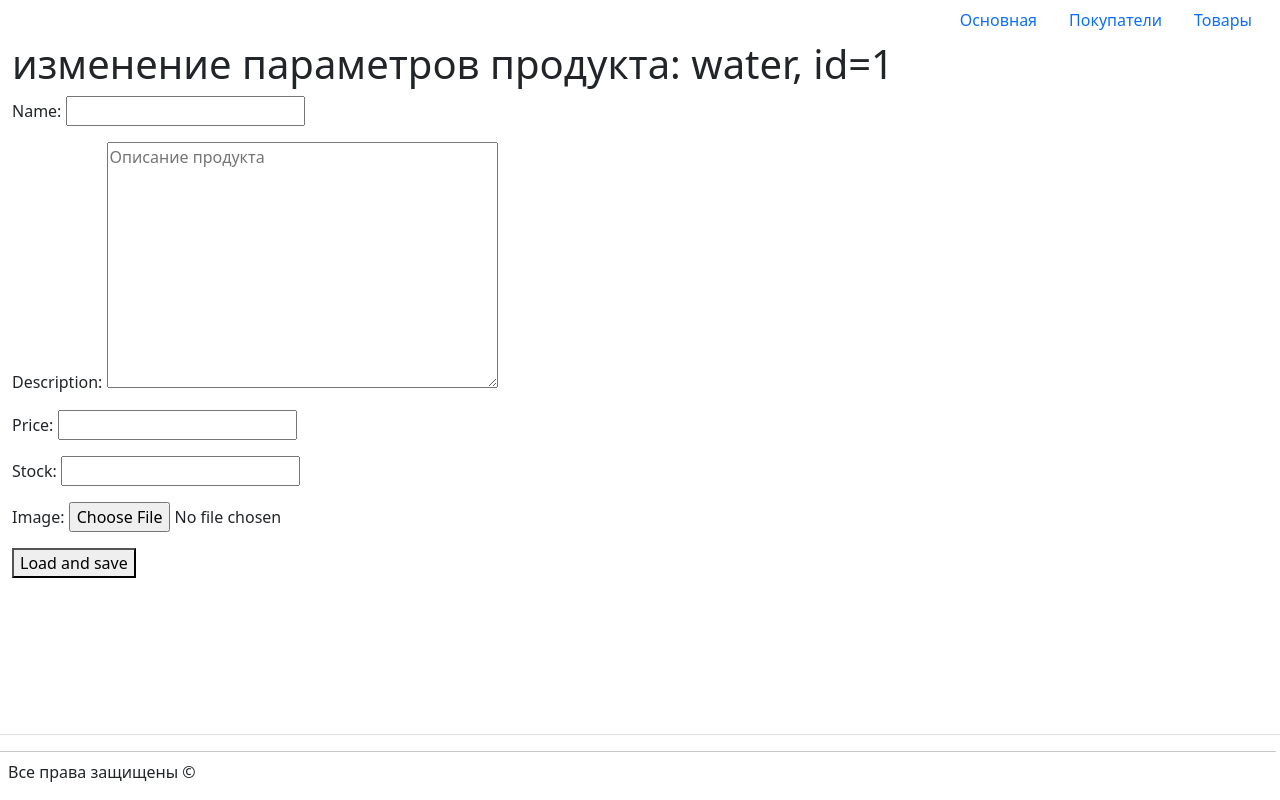
After one commit to Pavel81181/Django_market, a Django app: page /product_form/1 in a window 1280 px wide. The commit adds this page. Run offline with Django 5.2, Linux system fonts and the light colour scheme; data comes from the database, SQL or seed files in the repository; both versions use the stored data as it was after the commit; some libraries are stand-ins or nearby versions.

Commit message:
Сделал домашнюю №4

```diff
--- /dev/null
+++ b/marketapp/forms.py
@@ -0,0 +1,17 @@
+from django import forms
+
+
+class ProductForm(forms.Form):
+    name = forms.CharField(max_length=100)
+    description = forms.CharField(widget=forms.Textarea(attrs={"placeholder": "Описание продукта"}))
+    price = forms.DecimalField(max_digits=8, decimal_places=2)
+    stock = forms.IntegerField()
+    image = forms.ImageField(widget=forms.FileInput(attrs={"placeholder": "Изображение продукта"}))
+
+
+class ChoiceProductById(forms.Form):
+    id_product = forms.IntegerField()
+
+class ChoiceProductByClientBydays(forms.Form):
+    id_client = forms.IntegerField()
+    days = forms.IntegerField()
--- a/marketapp/models.py
+++ b/marketapp/models.py
@@ -19,7 +19,7 @@ class Product(models.Model):
     price = models.DecimalField(max_digits=8, decimal_places=2)
     stock = models.DecimalField(max_digits=8, decimal_places=2)
     add_date = models.DateField(auto_now_add=True)
-    # image_product = models.ImageField(upload_to="images/")
+    image_product = models.ImageField(upload_to="images/")
 
     def __str__(self):
         return f'Productname: {self.name}, description: {self.description}, price: {self.price}, add_date: {self.add_date}'
--- a/marketapp/templates/marketapp/product.html
+++ b/marketapp/templates/marketapp/product.html
@@ -9,6 +9,7 @@
 <p>описание: {{ product.description}}</p>
 <p>дата создания: {{ product.add_date }}</p>
 <br>
-<!--{{ product.image_product }}-->
+<img alt="{{ product.name }}" src="{{ product.image_product }}">
+{{ product.image_product }}
 
 {% endblock %}
--- /dev/null
+++ b/marketapp/templates/marketapp/product_form.html
@@ -0,0 +1,13 @@
+{% extends 'marketapp/base.html' %}
+{% block title %} изменение продукта {% endblock %}
+
+
+{% block content %}
+<h1>изменение параметров продукта: {{product.name}}, id={{product.id}}</h1>
+
+    <form action="" method="post" enctype="multipart/form-data">
+        {% csrf_token %}
+        {{ form.as_p }}
+        <button type="submit">Load and save</button>
+    </form>
+{% endblock %}
--- a/marketapp/templates/marketapp/products.html
+++ b/marketapp/templates/marketapp/products.html
@@ -11,6 +11,7 @@
     <p>цена: {{ product.price }}</p>
     <p>описание: {{ product.description }}</p>
     <p>дата создания: {{ product.add_date }}</p>
+    <img src="{{ product.image_product }}" alt="{{ product.name }}">
 <br>
 {%  endfor %}
 
--- a/marketapp/urls.py
+++ b/marketapp/urls.py
@@ -11,4 +11,6 @@ urlpatterns = [
     path('orders/', views.orders, name='orders'),                              # вывод всех заказов
     path('user_orders/<int:user_id>', views.user_orders, name='user_orders'),      # все заказы по клиенту
     path('user_products_sorted/<int:user_id>/<int:days>/', views.user_products_sorted, name='user_products_sorted'), # вывод всех товаров по клиенту за последние кол дней
-    ]
+    path('product_form/<int:id_product>', views.product_form, name='product_form'),        #форма дляизменения выбранного по id продукта (форма для выбора Id продукта  - стр 15)
+                                            # форма для выбора id продукции для вывода на страницу
+]
--- a/marketapp/views.py
+++ b/marketapp/views.py
@@ -4,7 +4,7 @@ import logging
 from marketapp.models import User, Order, Product
 from datetime import datetime, timedelta
 from django.core.files.storage import FileSystemStorage
-# from .forms import ProductForm, ChoiceProductById, ChoiceProductByClientBydays
+from .forms import ProductForm, ChoiceProductById, ChoiceProductByClientBydays
 from django.shortcuts import render, get_object_or_404, redirect
 
 logger = logging.getLogger(__name__)  # переменная для логирования
@@ -85,3 +85,31 @@ def user_products_sorted(request, user_id: int, days: int):
                 product_set.append(product)
 
     return render(request, 'marketapp/user_all_products.html',{'user': user, 'product_set': product_set, 'days': days})
+
+
+# представление для ввода данных о продукте через форму и сохранение изображения продукта на сервер
+def product_form(request, id_product: int):
+    product = get_object_or_404(Product, pk=id_product)
+    if request.method == "POST":
+        form = ProductForm(request.POST, request.FILES)
+        if form.is_valid():
+            product.name = request.POST["name"]
+            product.description = request.POST["description"]
+            product.price = request.POST["price"]
+            product.stock = request.POST["stock"]
+            image = form.cleaned_data['image']
+            fs = FileSystemStorage()
+            fs.save(image.name, image)                                 #сохранение image на сервер
+            if "image" in request.FILES:
+                product.image_product = request.FILES["image"]  # запись Image в переменную БД
+            product.save()
+            logger.info(f"Product {product.name} is changed successfully")
+            return redirect("product", id_product=product.id)
+    else:
+        form = ProductForm()
+
+    context = {
+        "form": form,
+        "product": product,
+    }
+    return render(request, "marketapp/product_form.html", context=context)
--- a/myproject/settings.py
+++ b/myproject/settings.py
@@ -118,6 +118,9 @@ USE_TZ = True
 
 STATIC_URL = 'static/'
 
+MEDIA_URL = '/media/'
+MEDIA_ROOT = BASE_DIR / 'media'
+
 # Default primary key field type
 # https://docs.djangoproject.com/en/5.0/ref/settings/#default-auto-field
 
```
Also changed, not shown: db.sqlite3, marketapp/migrations/0002_product_image_product.py (added), marketapp/templates/marketapp/water.jpg (added), media/images/water.jpg (added), media/water.jpg (added).
